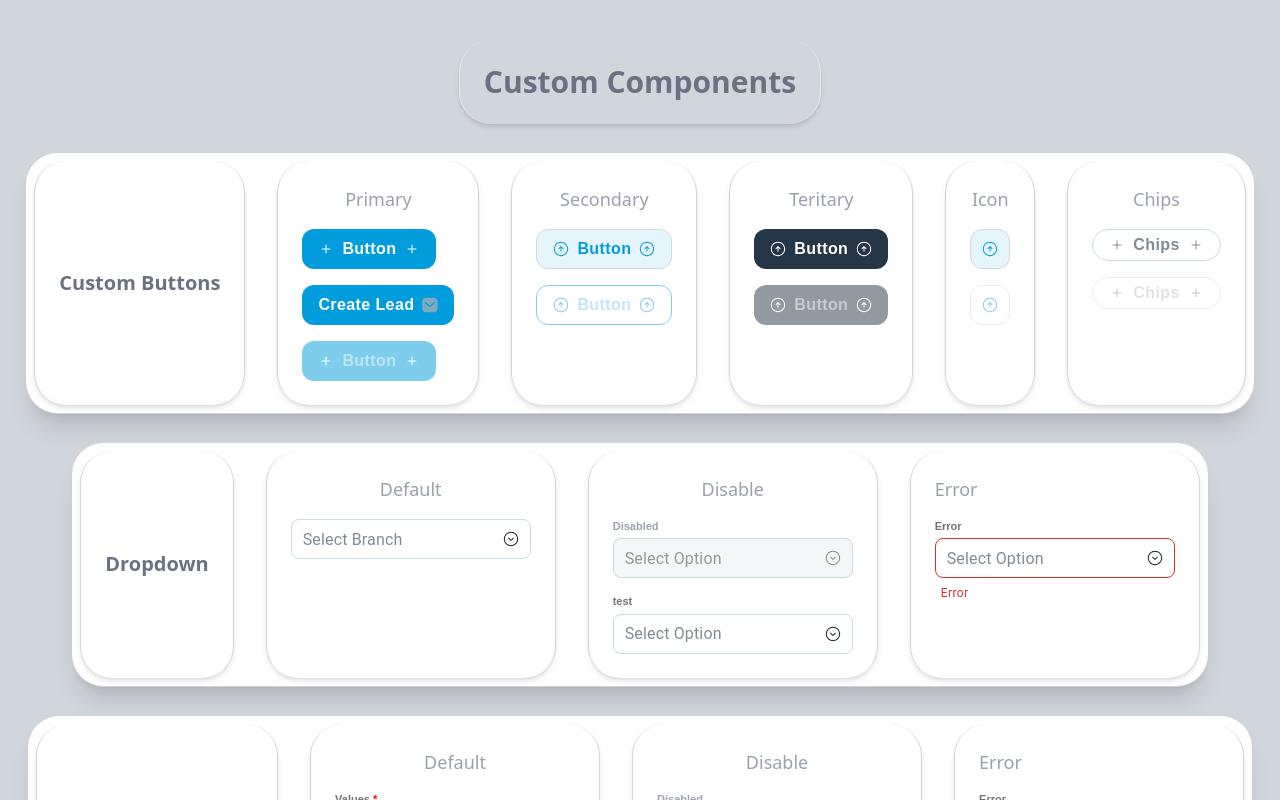
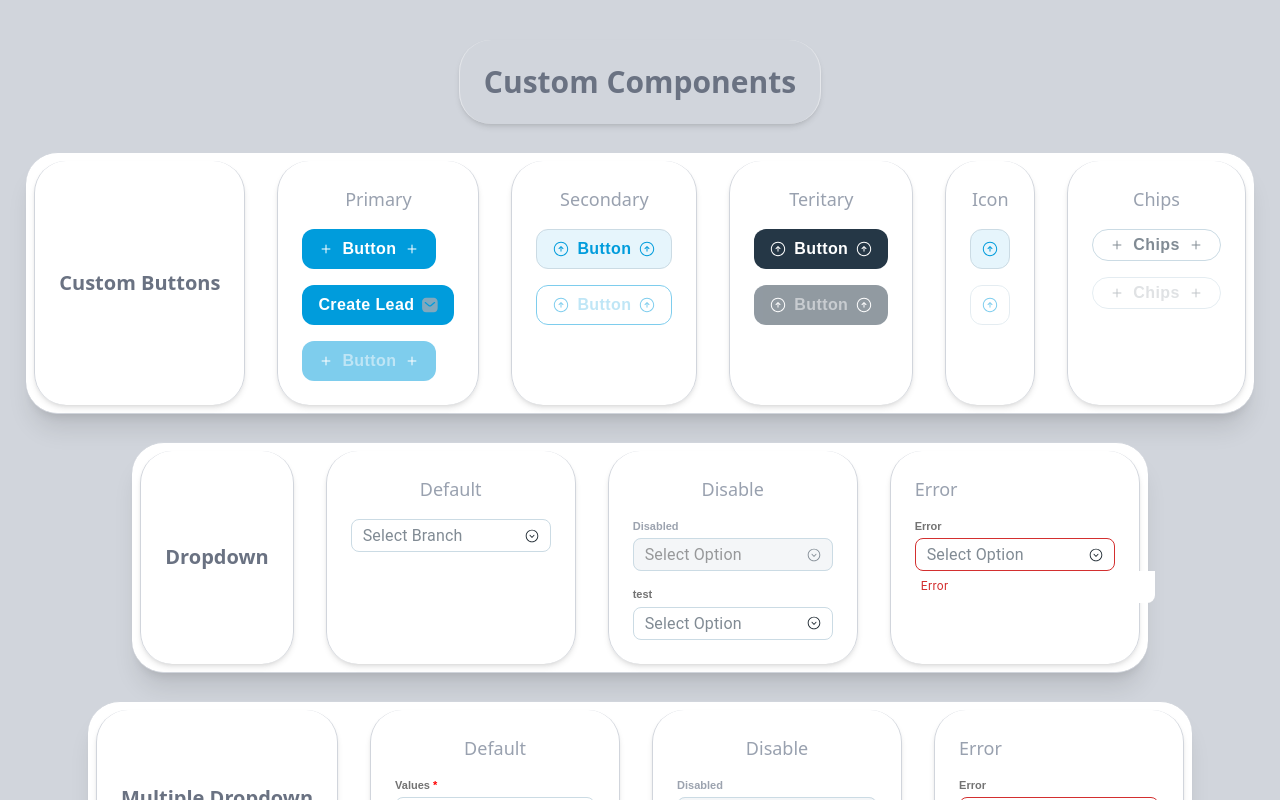
Before and after one commit to avnashv/reusable-components, a React (Vite) app: page / in a window 1280 px wide. Shown: the top 800 px of the page. Built offline with nearby package versions, Linux system fonts and the light colour scheme.

Commit message:
- version updated - updated height and width for dropDown, calender and inputField components.

```diff
--- a/package.json
+++ b/package.json
@@ -1,6 +1,6 @@
 {
   "name": "react-mui-tailwind",
-  "version": "1.0.43",
+  "version": "1.0.46",
   "type": "module",
   "main": "dist/react-mui-tailwind-ui.umd.js",
   "module": "dist/react-mui-tailwind-ui.es.js",
--- a/src/components/customDatePicker/customDatePicker.jsx
+++ b/src/components/customDatePicker/customDatePicker.jsx
@@ -64,8 +64,8 @@ const CustomDatePicker = ({ label, value, onChange, errorMessage, disabled, requ
         sx={{
           "& .MuiOutlinedInput-root": {
             transition: "border 0.3s ease",
-            width: "240px",
-            height: "40px",
+            width: "200px",
+            height: "33px",
             padding: "8px 12px",
             alignItems: "center",
             borderRadius: "8px",
@@ -101,7 +101,7 @@ const CustomDatePicker = ({ label, value, onChange, errorMessage, disabled, requ
               display: "inline-flex",
               alignItems: "center",
               cursor: disabled ? "not-allowed" : "pointer",
-              width: "240px",
+              width: "200px",
             }}
           >
             <TextField
@@ -174,7 +174,7 @@ const CustomDatePicker = ({ label, value, onChange, errorMessage, disabled, requ
             sx={{
               color: "#E53935",
               backgroundColor: "transparent",
-              width: "240px",
+              width: "200px",
               minHeight: "29px",
               borderBottomRightRadius: "8px",
               borderBottomLeftRadius: "8px",
--- a/src/components/customDropDown/customDropDown.jsx
+++ b/src/components/customDropDown/customDropDown.jsx
@@ -21,7 +21,7 @@ const CustomDropdown = ({
   onChange,
   placeHolder,
   name,
-  width = "240px",
+  width = "200px",
 }) => {
   const [dropUp, setDropUp] = useState(false);
   const selectRef = useRef(null);
@@ -54,7 +54,7 @@ const CustomDropdown = ({
     <img
       src={disabled ? ArrowIconDisable : ArrowIconActive}
       alt="Dropdown Icon"
-      style={{ width: 16, height: 16 }}
+      style={{ width: 14, height: 14 }}
     />
   );
 
@@ -100,8 +100,8 @@ const CustomDropdown = ({
           "& .MuiOutlinedInput-root": {
             transition: "border 0.3s ease",
             width: width,
-            height: multiple && value.length > 0 ? "auto" : "40px",
-            minHeight: "40px",
+            height: multiple && value.length > 0 ? "auto" : "33px",
+            minHeight: "33px",
             display: "flex",
             padding: "8px 12px",
             alignItems: multiple && value.length > 0 ? "flex-start" : "center",
--- a/src/components/customInputField/customInputField.jsx
+++ b/src/components/customInputField/customInputField.jsx
@@ -18,7 +18,7 @@ const CustomInputField = ({
   multiline = false, // New prop to toggle textarea
   rows = 4, // Default rows for textarea (optional customization)
   minRows = 4, // Minimum rows for textarea
-  width = "240px",
+  width = "200px",
   type = "text",
   isPassword = false,// New prop to toggle password behavior
   helperText = "",
@@ -75,8 +75,8 @@ const CustomInputField = ({
     },
     "& .MuiOutlinedInput-root": {
       width: width,
-      height: multiline ? "80px" : "40px",
-      minWidth: "240px",
+      height: multiline ? "80px" : "33px",
+      // minWidth: "240px",
       minHeight: multiline ? "80px" : "auto",
       ...getStyles(),
       transition: "border 0.3s ease",
@@ -94,7 +94,7 @@ const CustomInputField = ({
       "&.Mui-focused": state !== "disabled" && { border: "1px solid #1A2731" },
     },
     "& .MuiInputBase-input": {
-      padding: multiline ? "12px 16px" : "8px 22px",
+      padding: multiline ? "12px 16px" : "8px 12px",
       fontSize: "16px",
       "&::placeholder": {
         color: "#818B94",
```
